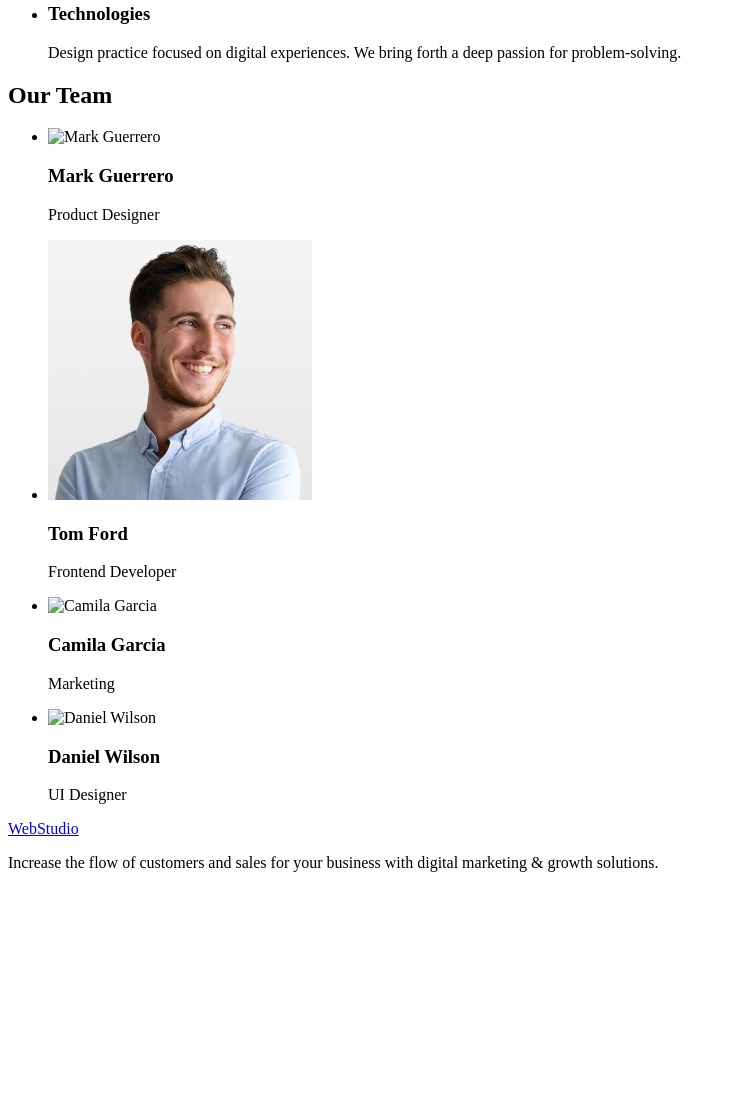
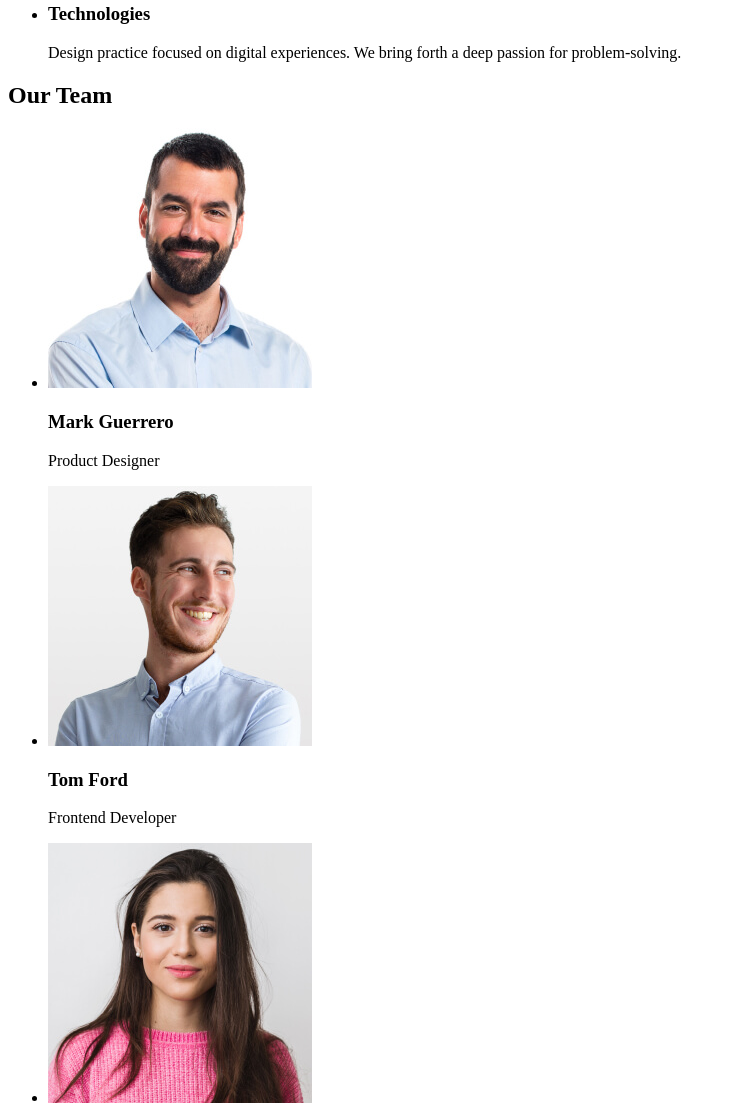
Before and after one commit to AngilinaAngel/goit-markup-hw-01-02, a plain HTML site: page index.html in a window 1280 px wide. Shown: the part 532-1638 px from the top of the page, without its empty margins (0-735 px from the left). Before the commit the page ends 1420 px from the top, so only its background shows below. Drawn offline with Linux system fonts and the light colour scheme.

Commit message:
finish img fails

```diff
--- a/index.html
+++ b/index.html
@@ -70,22 +70,22 @@
             <h2>Our Team</h2>
             <ul>
                <li>
-                  <img src="./img/mark-guerrero.img" alt="Mark Guerrero" width="264" height="260">
+                  <img src="./img/mark-guerrero-img.jpg" alt="Mark Guerrero" width="264" height="260">
                   <h3>Mark Guerrero</h3>
                   <p>Product Designer</p>
                </li>
                <li>
-                  <img src="./img/tom-ford.jpg" alt="Tom Ford" width="264" height="260">
+                  <img src="./img/tom-ford-img.jpg" alt="Tom Ford" width="264" height="260">
                   <h3>Tom Ford</h3>
                   <p>Frontend Developer</p>
                </li>
                <li>
-                  <img src="./img/camila-garcia.img" alt="Camila Garcia" width="264" height="260">
+                  <img src="./img/camila-garcia-img.jpg" alt="Camila Garcia" width="264" height="260">
                   <h3>Camila Garcia</h3>
                   <p>Marketing</p>
                </li>
                <li>
-                  <img src="./img/daniel-wilson.img" alt="Daniel Wilson" width="264" height="260">
+                  <img src="./img/daniel-wilson-img.jpg" alt="Daniel Wilson" width="264" height="260">
                   <h3>Daniel Wilson</h3>
                   <p>UI Designer</p>
                </li>
```
Also changed, not shown: img/camila-garcia-img.jpg (added), img/daniel-wilson-img.jpg (added), img/mark-guerrero-img.jpg (added), img/tom-ford-img.jpg (renamed from img/tom-ford.jpg), 3 other files.
